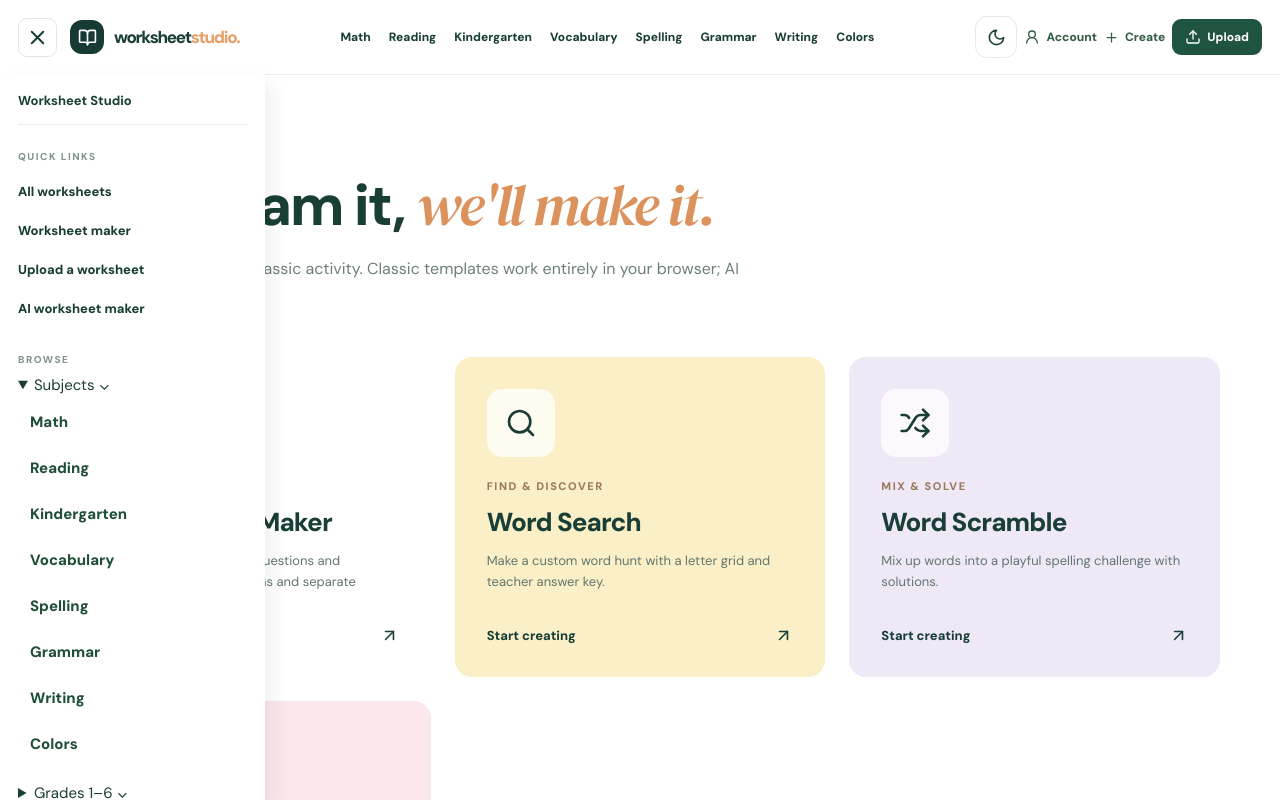
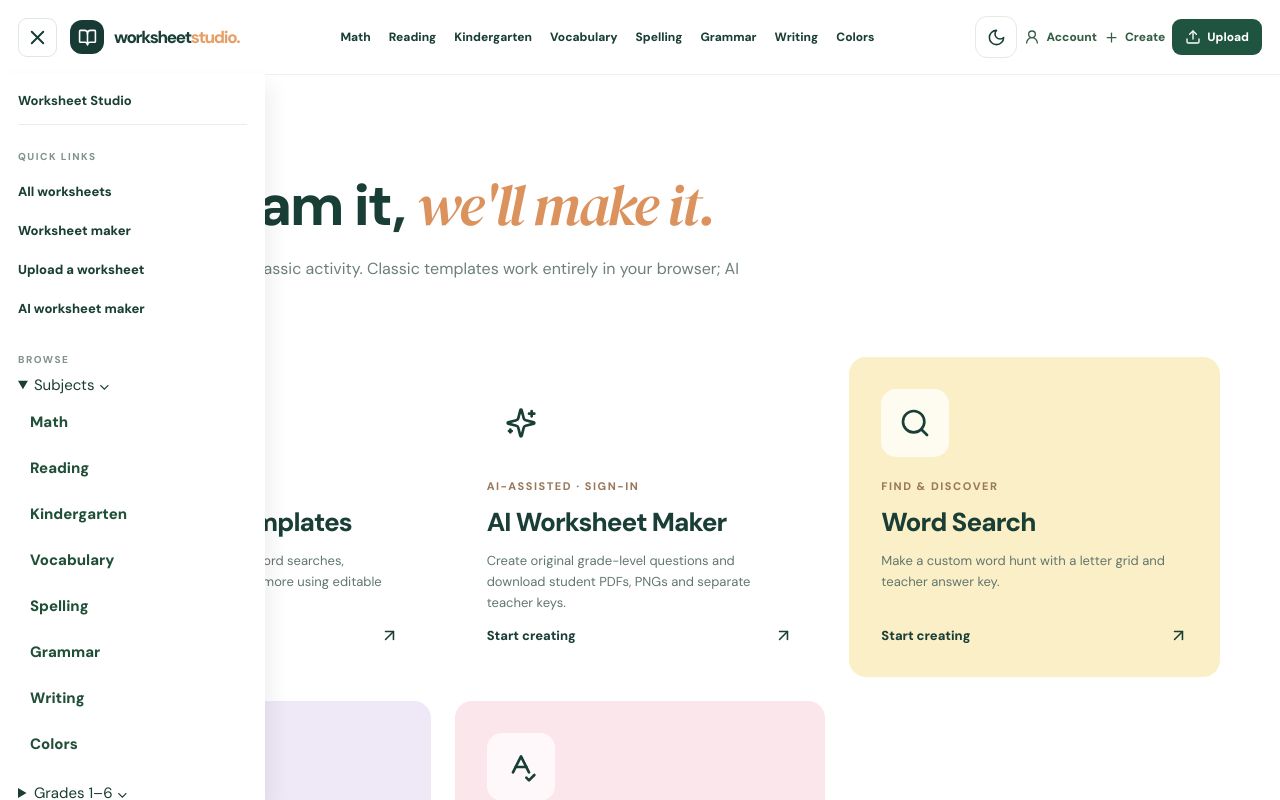
Before and after one commit to KanwarAfaq/worksheet, a Next.js app: page /create in a window 1280 px wide. Shown: the top 800 px of the page. Built offline with nearby package versions, Linux system fonts and the light colour scheme; no server answers.

Commit message:
feat(create): promote eight custom worksheet templates on maker landing page

```diff
--- a/src/app/create/page.tsx
+++ b/src/app/create/page.tsx
@@ -1,9 +1,10 @@
 
 import type {Metadata} from 'next';
 import Link from 'next/link';
-import {Search,Shuffle,SpellCheck,ArrowUpRight,CheckCircle2,Sparkles} from 'lucide-react';
+import {Search,Shuffle,SpellCheck,ArrowUpRight,CheckCircle2,Sparkles,Layers3} from 'lucide-react';
 export const metadata:Metadata={title:'Free Worksheet Maker'};
 const makers=[
+  {href:'/create/templates',name:'8 Printable Templates',icon:Layers3,description:'Trace dotted letters, make word searches, scramble, match, count and more using editable sample word lists.',accent:'blue',tag:'NO SIGN-IN REQUIRED'},
   {href:'/create/ai',name:'AI Worksheet Maker',icon:Sparkles,description:'Create original grade-level questions and download student PDFs, PNGs and separate teacher keys.',accent:'mint',tag:'AI-ASSISTED · SIGN-IN'},
   {href:'/create/word-search',name:'Word Search',icon:Search,description:'Make a custom word hunt with a letter grid and teacher answer key.',accent:'yellow',tag:'FIND & DISCOVER'},
   {href:'/create/word-scramble',name:'Word Scramble',icon:Shuffle,description:'Mix up words into a playful spelling challenge with solutions.',accent:'lavender',tag:'MIX & SOLVE'},
```
